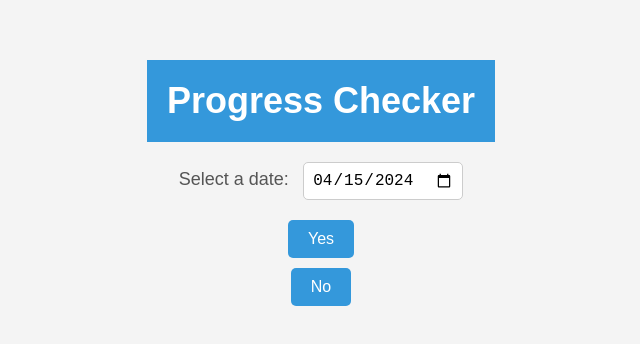
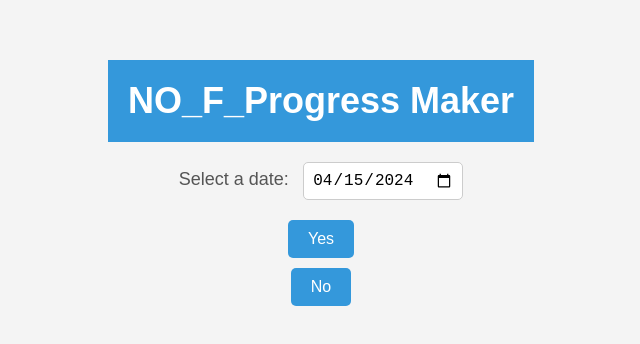
Before and after one commit to uktentu/nof, a plain HTML site: page index.html in a window 1280 px wide. Shown: the part 212-556 px from the top of the page, without its empty margins (319-959 px from the left). Drawn offline with Linux system fonts and the light colour scheme.

Commit message:
Update index.html

```diff
--- a/index.html
+++ b/index.html
@@ -9,7 +9,7 @@
 <body>
     <div class="container">
         <div class="header">
-            <h1>Progress Checker</h1>
+            <h1>NO_F_Progress Maker</h1>
         </div>
         <div class="date-container">
             <label for="dateSelector">Select a date:</label>
```
